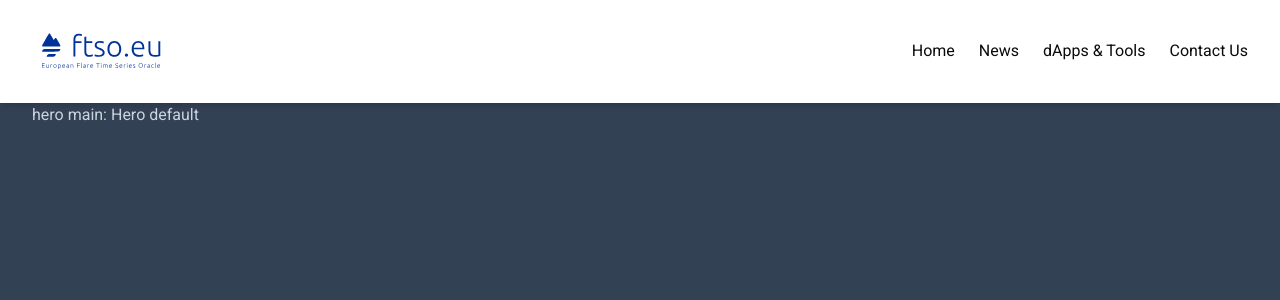
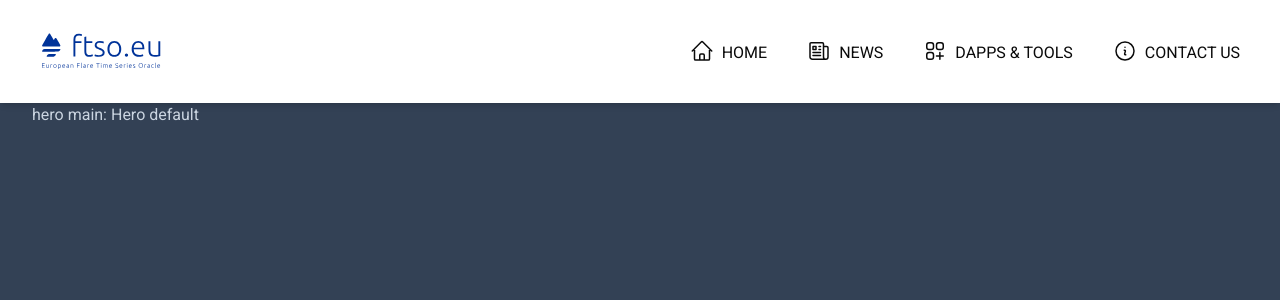
Before and after one commit to ftsoeu/website, a Next.js app: page / in a window 1280 px wide. Shown: the top 300 px of the page. Built offline with nearby package versions, Linux system fonts and the light colour scheme.

Commit message:
improved navbar

```diff
--- /dev/null
+++ b/src/components/Navbar/ButtonBar.tsx
@@ -0,0 +1,31 @@
+import Link from 'next/link';
+import { Icons } from '@/lib/icons';
+
+import HomeIcon from '@/components/Icons/HomeIcon';
+import NewsIcon from '@/components/Icons/NewsIcon';
+import DappsIcon from '@/components/Icons/DappsIcon';
+import InfoIcon from '@/components/Icons/InfoIcon';
+
+export default function ButtonBar(props: {
+  src: string;
+  label: string;
+  icon?: string;
+}) {
+  let icon = <></>;
+  console.log(props.icon);
+  console.log(Icons);
+  icon = props.icon == Icons.home ? <HomeIcon /> : icon;
+  icon = props.icon == Icons.news ? <NewsIcon /> : icon;
+  icon = props.icon == Icons.dapps ? <DappsIcon /> : icon;
+  icon = props.icon == Icons.info ? <InfoIcon /> : icon;
+
+  return (
+    <Link
+      href={props.src}
+      className='p-2 flex flex-row items-center hover:bg-primary hover:text-white'
+    >
+      {icon}
+      <div className='font-thin ml-2 pt-1'>{props.label.toUpperCase()}</div>
+    </Link>
+  );
+}
--- a/src/components/Navbar/MobileList.tsx
+++ b/src/components/Navbar/MobileList.tsx
@@ -2,6 +2,7 @@
 
 import navbarData from '@/components/Navbar/navbarData';
 import useNavbarStore from '@/components/Navbar/useNavbarStore';
+import ButtonBar from './ButtonBar';
 
 export default function MobileList() {
   const { isOpen } = useNavbarStore();
@@ -15,7 +16,7 @@ export default function MobileList() {
               className='w-full p-4 flex items-center justify-center'
               key={i.label}
             >
-              {i.label}
+              <ButtonBar src={i.src} label={i.label} icon={i.icon} />
             </li>
           ))}
         </ul>
--- a/src/components/Navbar/NavBar.tsx
+++ b/src/components/Navbar/NavBar.tsx
@@ -7,6 +7,8 @@ import navbarData from '@/components/Navbar/navbarData';
 import { navigationBarValidation, NavLink } from '@/lib/types';
 import MainWrapper from '@/components/MainWrapper';
 import Logo from '@/components/Icons/Logo';
+import ButtonBar from './ButtonBar';
+import { TypeIcons } from '@/lib/icons';
 
 function DesktopNav(props: { links: NavLink[] }) {
   return (
@@ -14,7 +16,7 @@ function DesktopNav(props: { links: NavLink[] }) {
       <ul className='w-full flex flex-grow justify-end flex-row space-x-6 ml-auto'>
         {props.links.map((i) => (
           <li key={i.src}>
-            <Link href={i.src}>{i.label}</Link>
+            <ButtonBar src={i.src} label={i.label} icon={i.icon as TypeIcons} />
           </li>
         ))}
       </ul>
@@ -74,7 +76,7 @@ export default function NavBar() {
 
   return (
     <>
-      <MainWrapper className='shadow-md'>
+      <MainWrapper className='shadow-md bg-white'>
         <></>
         {isMobile ? (
           <>
--- a/src/components/Navbar/navbarData.ts
+++ b/src/components/Navbar/navbarData.ts
@@ -2,10 +2,10 @@ import type { NavigationBar } from '@/lib/types';
 
 const navbarData = () => {
   return [
-    { label: 'Home', src: '/' },
-    { label: 'News', src: '/news' },
-    { label: 'dApps & Tools', src: '/dapps' },
-    { label: 'Contact Us', src: '/contact-us' },
+    { label: 'Home', src: '/', icon: 'home' },
+    { label: 'News', src: '/news', icon: 'news' },
+    { label: 'dApps & Tools', src: '/dapps', icon: 'tools' },
+    { label: 'Contact Us', src: '/contact-us', icon: 'info' },
   ] as NavigationBar;
 };
 
```
